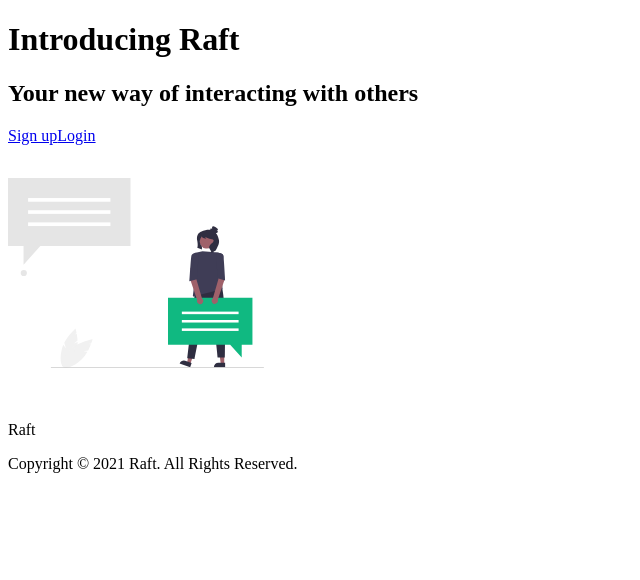
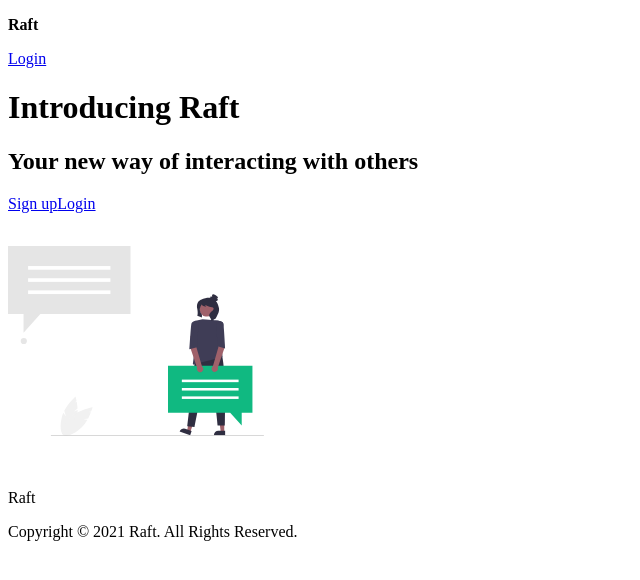
Before and after one commit to snaztoz/raft-app, a Next.js app: page / in a window 1280 px wide. Shown: the top 580 px of the page, without its empty margins (0-640 px from the left). Built offline with nearby package versions, Linux system fonts and the light colour scheme.

Commit message:
Membuat komponen navbar.

```diff
--- /dev/null
+++ b/components/Navbar.js
@@ -0,0 +1,19 @@
+import { LinkButton } from 'components/Button'
+
+export default function Navbar() {
+  return (
+    <nav className="p-2 grid grid-cols-10 lg:grid-cols-8 gap-2 bg-white border-b">
+      <p className="col-span-3 lg:col-start-2 lg:col-span-2 flex
+          justify-center items-center">
+        <span className="inline-block text-2xl">
+          <strong>Raft</strong>
+        </span>
+      </p>
+
+      <div className="col-start-8 col-span-3 lg:col-span-2 lg:col-start-6
+          py-1 flex justify-center">
+        <LinkButton link="#" buttonType="secondary" text="Login" />
+      </div>
+    </nav>
+  )
+}
--- a/pages/index.js
+++ b/pages/index.js
@@ -2,6 +2,7 @@ import Head from 'next/head'
 import Image from 'next/image';
 
 import Container from 'components/Container'
+import Navbar from 'components/Navbar'
 import Footer from 'components/Footer'
 import { LinkButton } from 'components/Button'
 
@@ -12,6 +13,8 @@ export default function Home() {
         <title>Raft</title>
         <meta name="viewport" content="width=device-width, initial-scale=1.0"/>
       </Head>
+
+      <Navbar />
 
       <main className="p-3 text-center md:text-left md:flex md:justify-center">
         <div className="md:flex flex-col justify-center md:mr-20">
```
